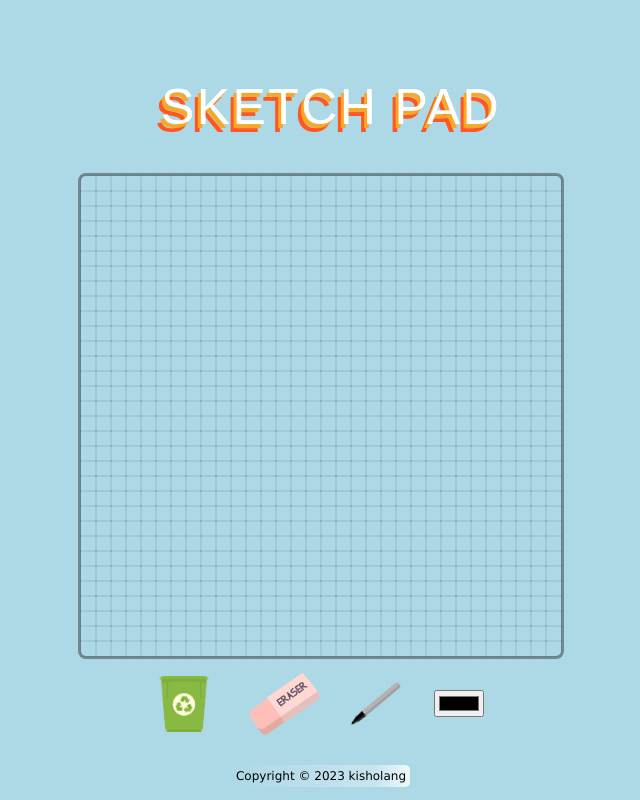
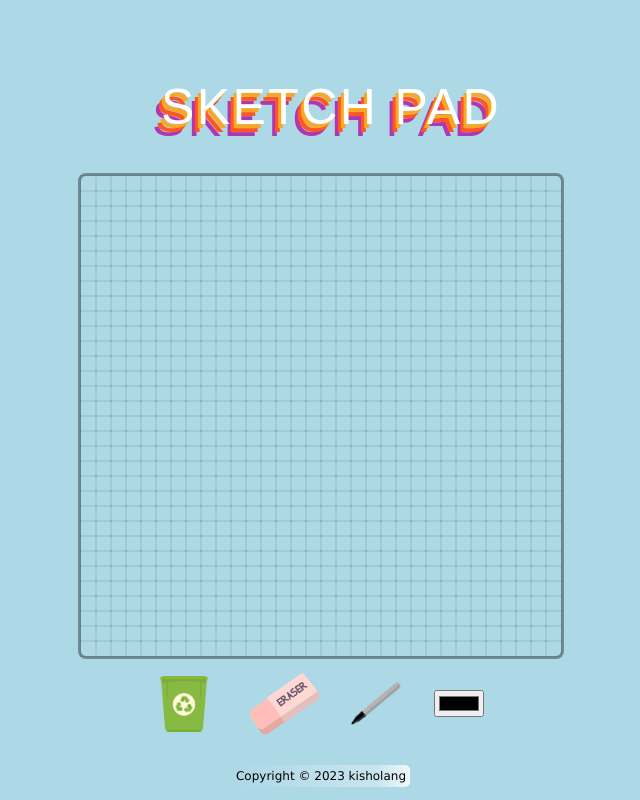
Before and after one commit to KishoLang/etch-a-sketch, a plain HTML site: page index.html in a window 1280 px wide. Shown: the whole page, without its empty margins (319-959 px from the left). Drawn offline with Linux system fonts and the light colour scheme.

Commit message:
violet added to header

```diff
--- a/styles.css
+++ b/styles.css
@@ -21,7 +21,8 @@ header {
     color: #fff;
     text-shadow:
                  -3px 4px #f9a825,
-                 -6px 8px #ff5722;
+                 -6px 8px #ff5722,
+                 -9px 12px rgb(177, 54, 177);
 
 }
 
```
